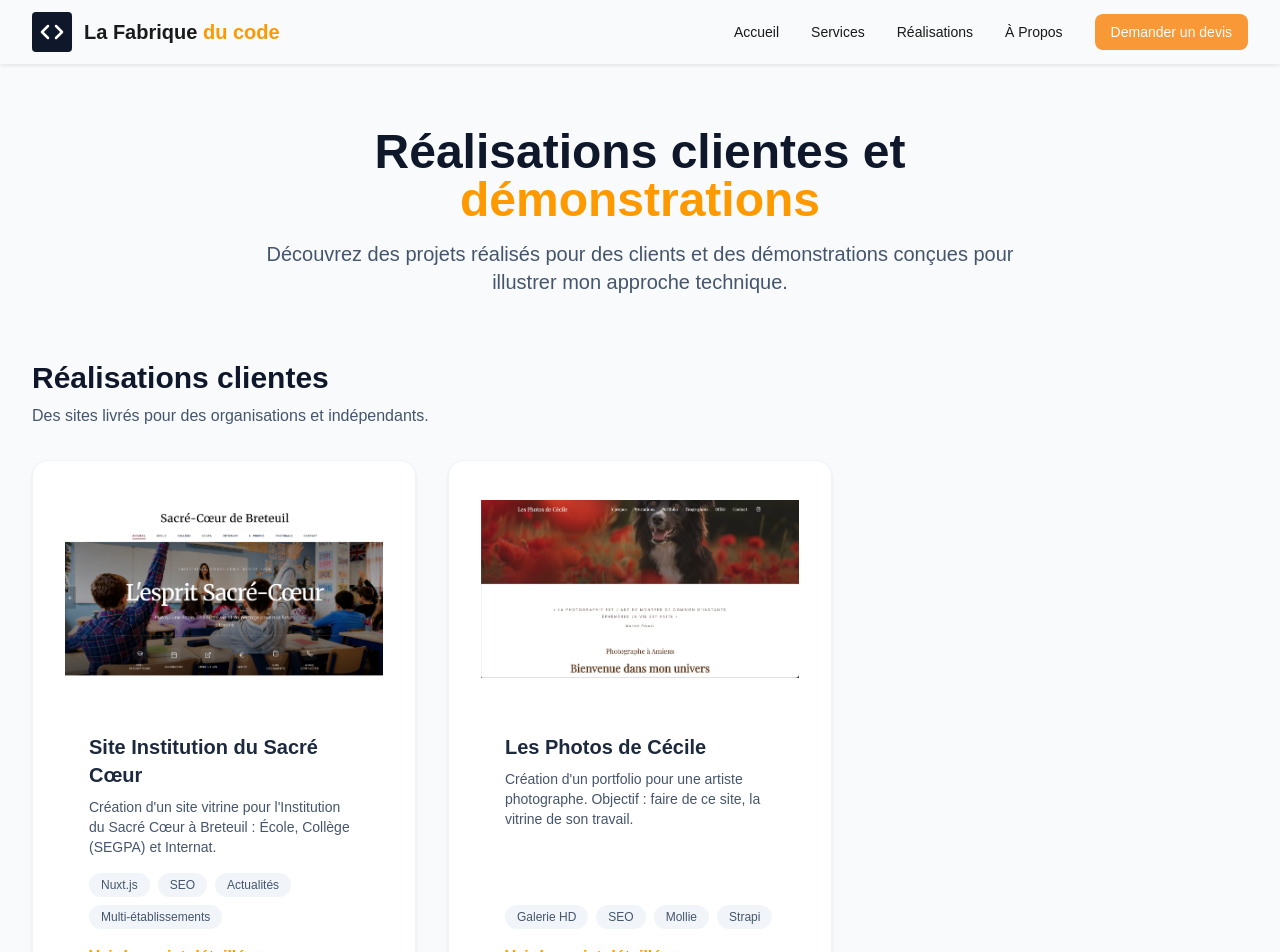
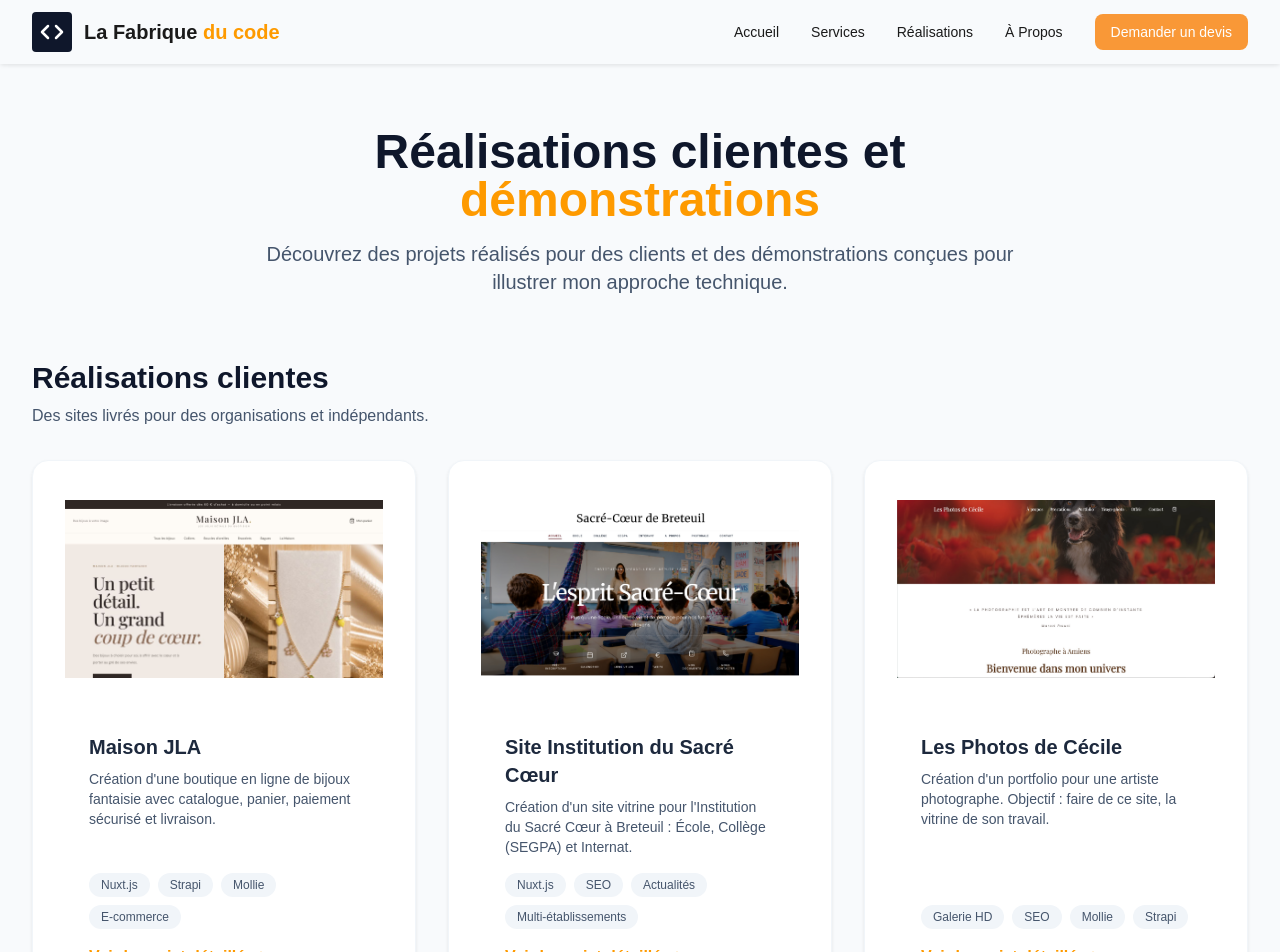
Before and after one commit to G-eraldo/fabrique, a Next.js app: page /portfolio in a window 1280 px wide. Shown: the top 952 px of the page. Built offline with nearby package versions, Linux system fonts and the light colour scheme.

Commit message:
feat(portfolio): add Maison JLA project

```diff
--- a/src/app/portfolio/page.jsx
+++ b/src/app/portfolio/page.jsx
@@ -34,6 +34,18 @@ export const metadata = {
 
 export default function page() {
   const projects = [
+    {
+      id: 1,
+      img: "/site_maison_jla.jpg",
+      title: "Maison JLA",
+      type: "Boutique en ligne",
+      description:
+        "Création d'une boutique en ligne de bijoux fantaisie avec catalogue, panier, paiement sécurisé et livraison.",
+      tags: ["Nuxt.js", "Strapi", "Mollie", "E-commerce"],
+      linkText: "Voir le projet détaillé",
+      href: "https://maisonjla.fr/",
+      category: "client",
+    },
     {
       id: 0,
       img: "/site_sacre_coeur.png",
```
Also changed, not shown: public/site_maison_jla.jpg (added).
